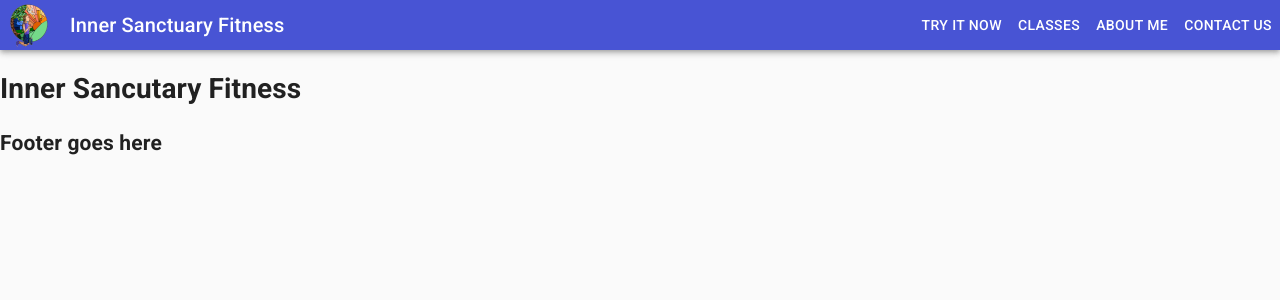
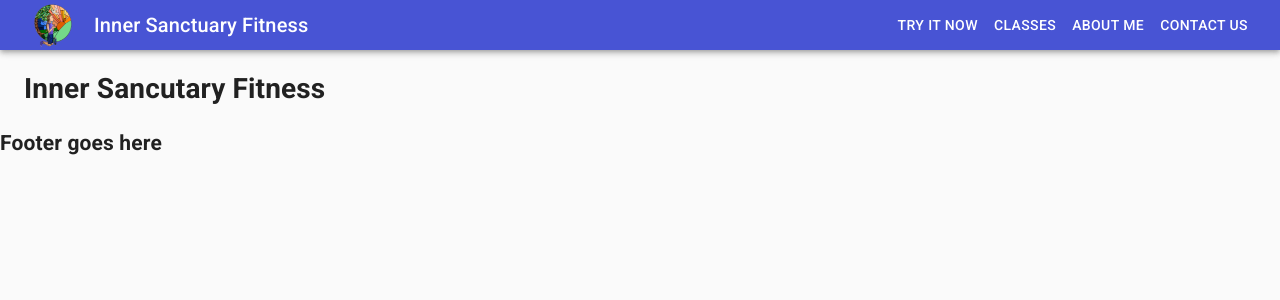
Before and after one commit to macolby14/sanctuary-fitness, a Next.js app: page / in a window 1280 px wide. Shown: the top 300 px of the page. Built offline with nearby package versions, Linux system fonts and the light colour scheme.

Commit message:
add back gutters to containers

```diff
--- a/components/my-app-bar.tsx
+++ b/components/my-app-bar.tsx
@@ -33,7 +33,7 @@ export default function MyAppBar() {
 
   return (
     <AppBar className={classes.root} position="sticky">
-      <Container disableGutters className={classes.container}>
+      <Container className={classes.container}>
         <img className={classes.img} src="static/images/inner_sanct_logo_50px.png" alt="Inner Sanctuary" />
         <Typography className={classes.title} variant="h6">Inner Sanctuary Fitness</Typography>
         <Button className={classes.navButton} component={Link} href="/">Try It Now</Button>
--- a/pages/_app.tsx
+++ b/pages/_app.tsx
@@ -29,7 +29,7 @@ function MyApp({ Component, pageProps }: AppProps) {
         <CssBaseline />
         <MyAppBar />
         <main>
-          <Container maxWidth="lg" disableGutters>
+          <Container maxWidth="lg">
             <Component {...pageProps} />
           </Container>
         </main>
```
